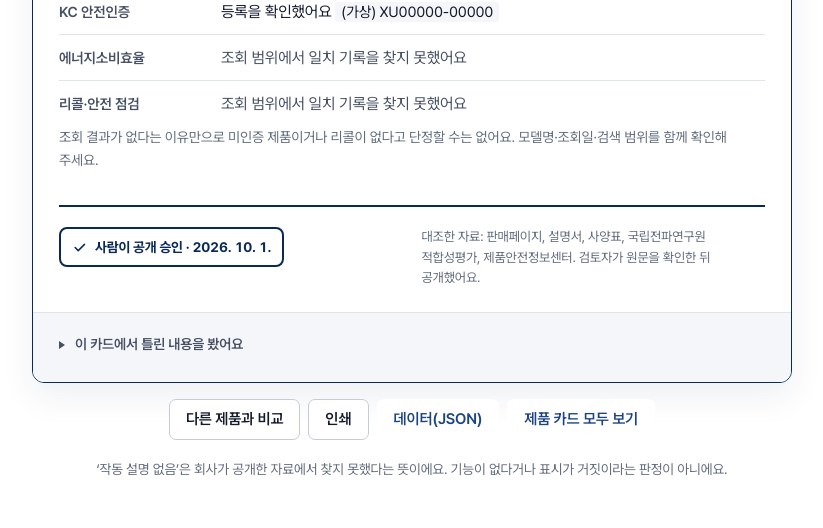
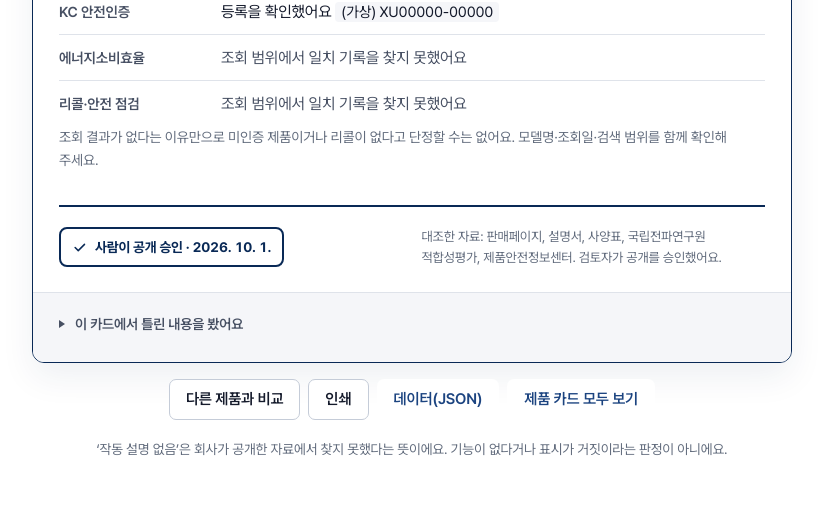
Before and after one commit to qutesophie-brilliant/aicard, a FastAPI app: page /card/1 in a window 1280 px wide. Shown: the part 2271-2799 px from the top of the page, without its empty margins (228-1051 px from the left). Run offline with FastAPI, Linux system fonts and the light colour scheme; data comes from the database, SQL or seed files in the repository.

Commit message:
Describe the reviewer stamp as publication approval

```diff
--- a/app/templates/_label.html
+++ b/app/templates/_label.html
@@ -173,7 +173,7 @@
 
   <div class="lb-foot">
     <span class="stamp"><svg viewBox="0 0 24 24" fill="none" stroke="currentColor" stroke-width="2.4" stroke-linecap="round" stroke-linejoin="round" aria-hidden="true"><path d="M5 12l5 5L20 7"/></svg>{% if product.approved_at %}사람이 공개 승인 · {{ product.approved_at|kdate }}{% else %}공개 전 검토 대기{% endif %}</span>
-    <p class="lb-src">대조한 자료: {% set seen = [] %}{% for s in card.sources %}{% if s.kind not in seen %}{% if seen %}, {% endif %}{% if s.url %}<a href="{{ s.url }}" target="_blank" rel="noopener">{{ s.kind }}</a>{% else %}{{ s.kind }}{% endif %}{% set _ = seen.append(s.kind) %}{% endif %}{% endfor %}{% if pdb.rra.found %}, 국립전파연구원 적합성평가{% endif %}{% if pdb.kc.found %}, 제품안전정보센터{% endif %}.{% if product.approved_at %} 검토자가 원문을 확인한 뒤 공개했어요.{% else %} 아직 검토자가 원문을 확인하지 않은 초안이에요.{% endif %}</p>
+    <p class="lb-src">대조한 자료: {% set seen = [] %}{% for s in card.sources %}{% if s.kind not in seen %}{% if seen %}, {% endif %}{% if s.url %}<a href="{{ s.url }}" target="_blank" rel="noopener">{{ s.kind }}</a>{% else %}{{ s.kind }}{% endif %}{% set _ = seen.append(s.kind) %}{% endif %}{% endfor %}{% if pdb.rra.found %}, 국립전파연구원 적합성평가{% endif %}{% if pdb.kc.found %}, 제품안전정보센터{% endif %}.{% if product.approved_at %} 검토자가 공개를 승인했어요.{% else %} 아직 검토자가 원문을 확인하지 않은 초안이에요.{% endif %}</p>
   </div>
   <details class="report plain-only">
     <summary>이 카드에서 틀린 내용을 봤어요</summary>
```
